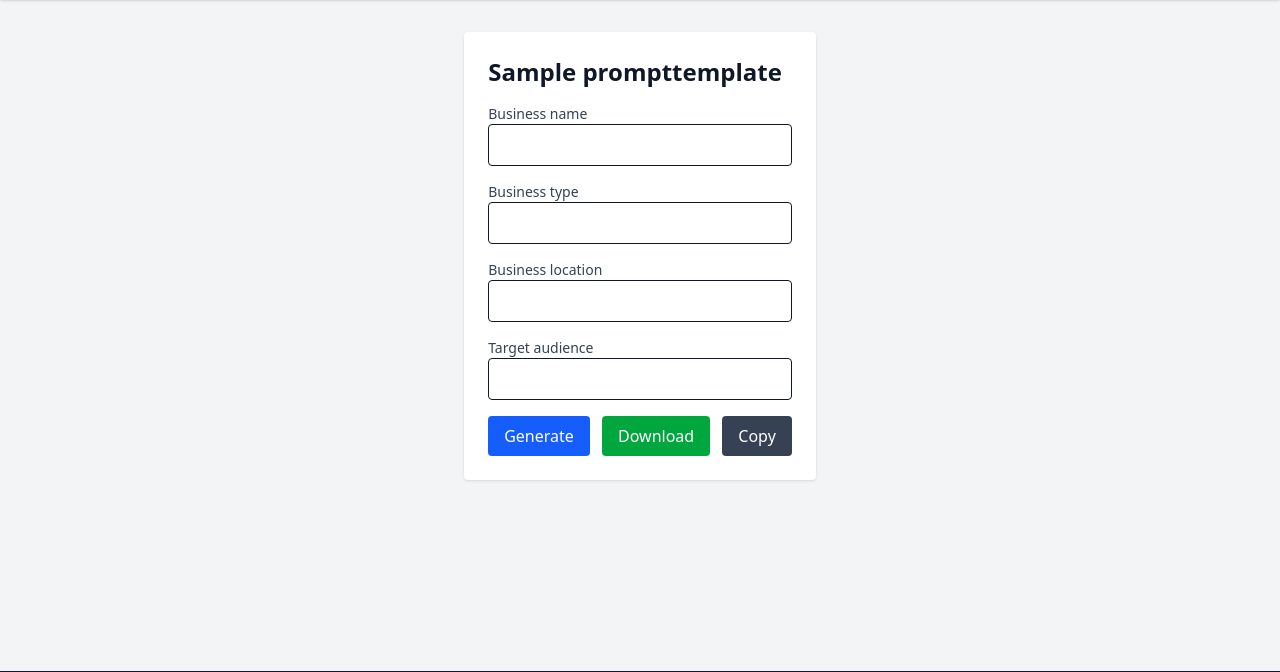
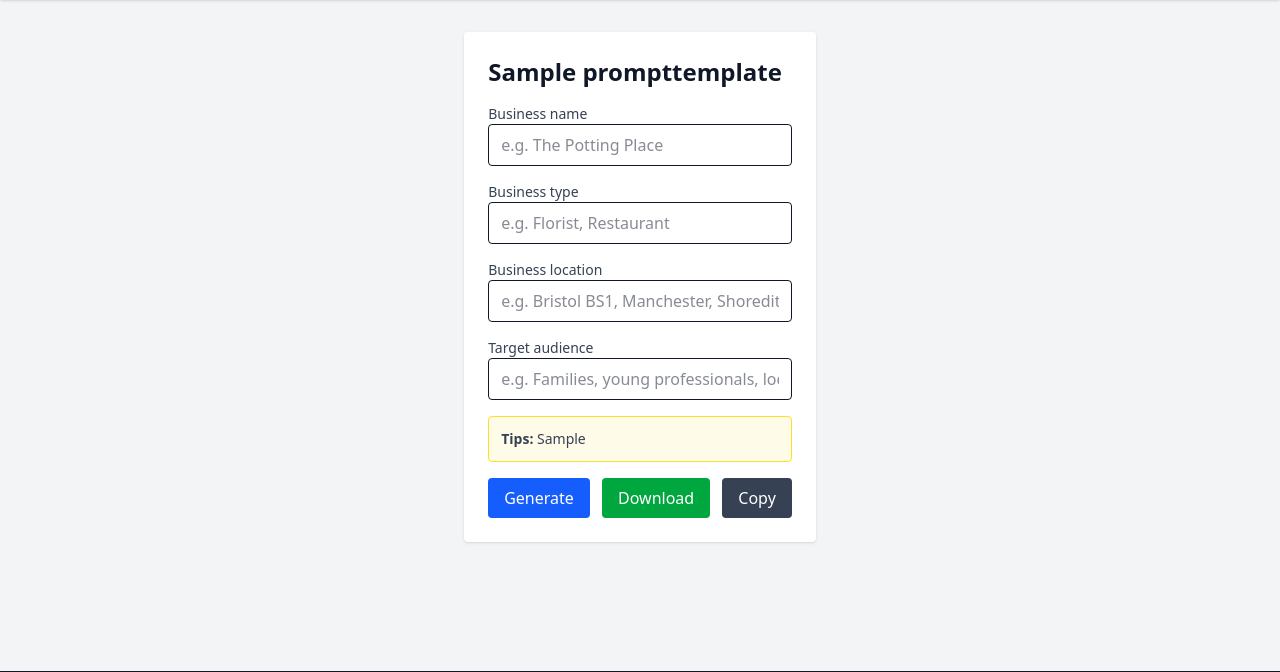
Before and after one commit to djangify/promptsite, a Django app: page /templates/1/ in a window 1280 px wide. Shown: the part 60-732 px from the top of the page. Run offline with Django 5.2, Linux system fonts and the light colour scheme; tables that the repository leaves empty hold one stand-in row (values such as "Sample post"); parts of the project's set-up code (start-up, migrations or seed data) failed here and were passed over; some libraries are stand-ins or nearby versions.

Commit message:
Update templates to include tips box

```diff
--- a/prompt_templates/forms.py
+++ b/prompt_templates/forms.py
@@ -2,7 +2,23 @@ from django import forms
 
 
 class PromptFillForm(forms.Form):
-    business_name = forms.CharField(required=False)
-    business_type = forms.CharField(required=False)
-    business_location = forms.CharField(required=False)
-    target_audience = forms.CharField(required=False)
+    business_name = forms.CharField(
+        required=False,
+        widget=forms.TextInput(attrs={"placeholder": "e.g. The Potting Place"}),
+    )
+    business_type = forms.CharField(
+        required=False,
+        widget=forms.TextInput(attrs={"placeholder": "e.g. Florist, Restaurant"}),
+    )
+    business_location = forms.CharField(
+        required=False,
+        widget=forms.TextInput(
+            attrs={"placeholder": "e.g. Bristol BS1, Manchester, Shoreditch"}
+        ),
+    )
+    target_audience = forms.CharField(
+        required=False,
+        widget=forms.TextInput(
+            attrs={"placeholder": "e.g. Families, young professionals, local foodies"}
+        ),
+    )
--- a/prompt_templates/models.py
+++ b/prompt_templates/models.py
@@ -6,6 +6,11 @@ class PromptTemplate(models.Model):
     template_text = models.TextField(
         help_text="Use placeholders like [business_name], [business_type], [business_location], [target_audience]"
     )
+    tips = models.TextField(
+        blank=True,
+        null=True,
+        help_text="Optional tips to display below the form. E.g. 'Target audience could be families, students, couples…'",
+    )
     created_at = models.DateTimeField(auto_now_add=True)
 
     def __str__(self):
--- a/prompt_templates/templates/prompt_templates/prompt_fill.html
+++ b/prompt_templates/templates/prompt_templates/prompt_fill.html
@@ -11,11 +11,14 @@
       <div>
         <label class="block text-sm font-medium text-gray-700">{{ field.label }}</label>
         {{ field|add_class:"w-full border rounded px-3 py-2" }}
-        {% if field.errors %}
-          <p class="text-red-600 text-sm">{{ field.errors|join:", " }}</p>
-        {% endif %}
       </div>
     {% endfor %}
+
+    {% if template.tips %}
+      <div class="mt-2 p-3 bg-yellow-50 border border-yellow-300 rounded text-sm text-gray-700">
+        <strong>Tips:</strong> {{ template.tips }}
+      </div>
+    {% endif %}
 
     <div class="mt-4 space-x-2">
       <button name="generate" type="submit"
```
Also changed, not shown: prompt_templates/admin.py (+12 -1 lines), prompt_templates/migrations/0002_prompttemplate_tips.py (added).
